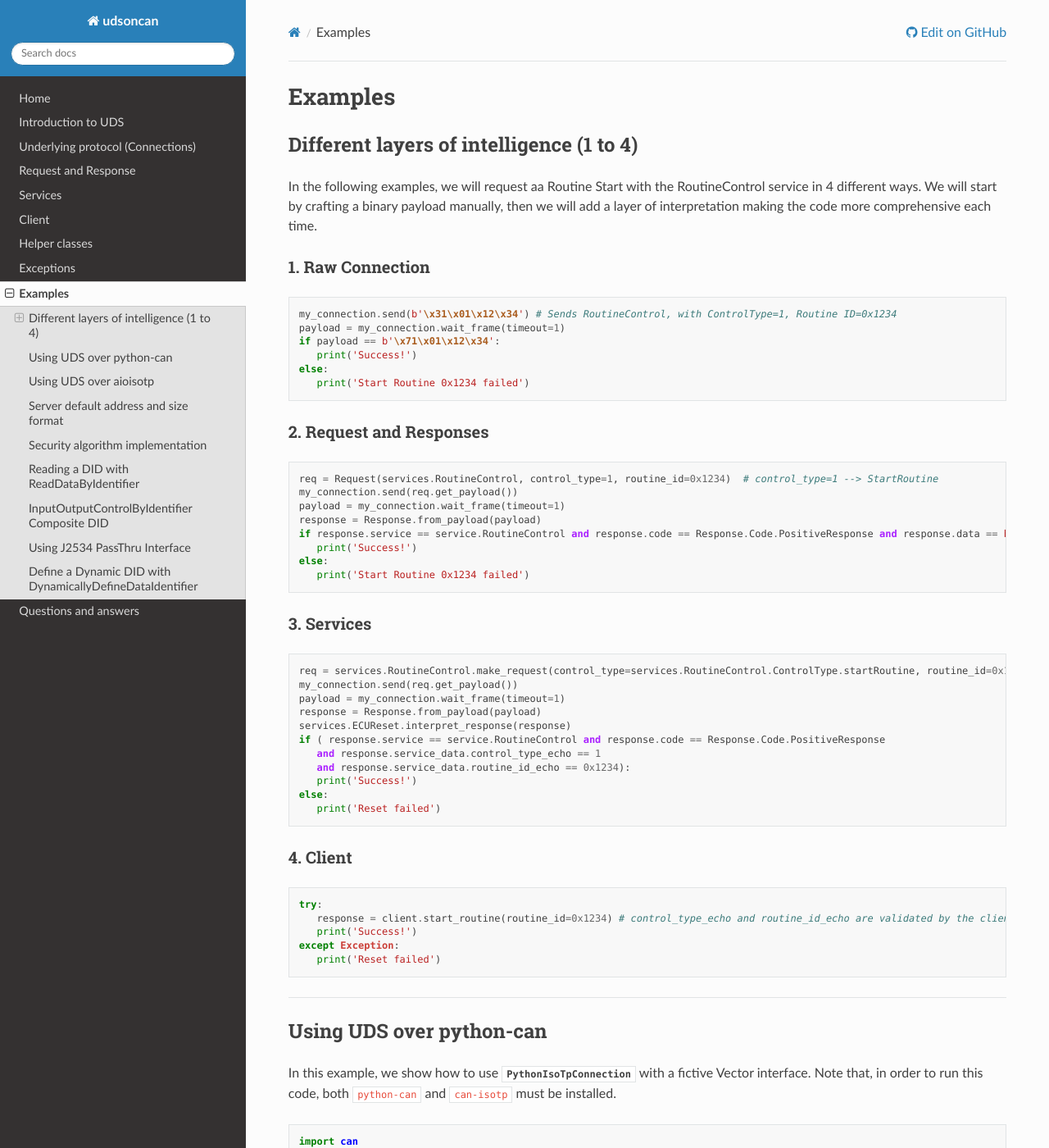
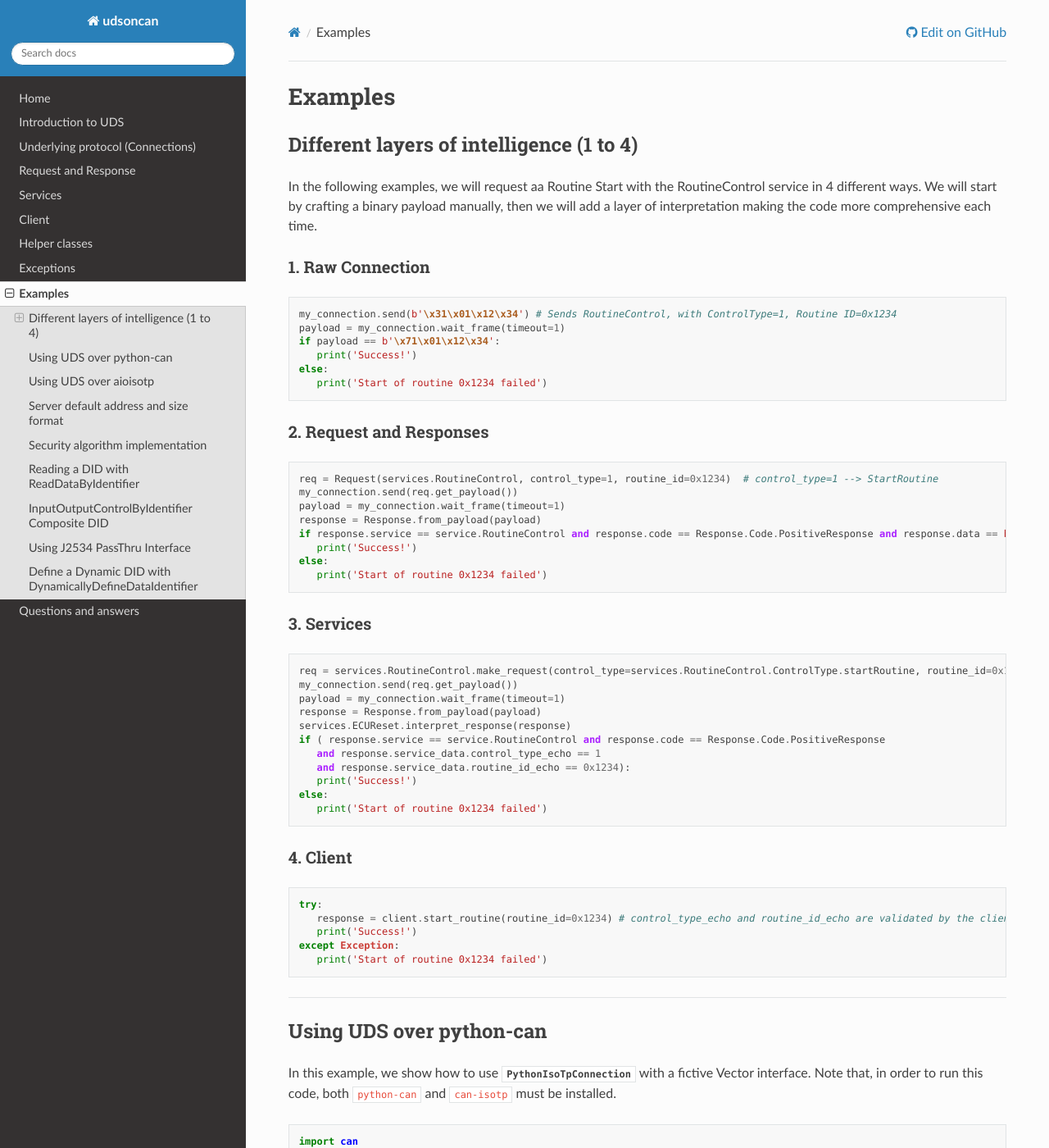
Before and after one commit to pylessard/python-udsoncan, a Sphinx documentation site: the page built from doc/source/udsoncan/examples.rst, in a window 1280 px wide and 1400 px high. Shown: the whole window at 82% size. Built offline with Sphinx 7.4.7 and the Read the Docs theme 3.1.0, drawn with Linux system fonts in a browser that asks for light colours.

Commit message:
forgot a print

```diff
--- a/doc/source/udsoncan/examples.rst
+++ b/doc/source/udsoncan/examples.rst
@@ -19,7 +19,7 @@ We will start by crafting a binary payload manually, then we will add a layer of
    if payload == b'\x71\x01\x12\x34':
       print('Success!')
    else:
-      print('Start Routine 0x1234 failed')
+      print('Start of routine 0x1234 failed')
 
 2. Request and Responses
 ########################
@@ -33,7 +33,7 @@ We will start by crafting a binary payload manually, then we will add a layer of
    if response.service == service.RoutineControl and response.code == Response.Code.PositiveResponse and response.data == b'\x01\x12\x34':
       print('Success!')
    else:
-      print('Start Routine 0x1234 failed')
+      print('Start of routine 0x1234 failed')
 
 3. Services
 ###########
@@ -50,7 +50,7 @@ We will start by crafting a binary payload manually, then we will add a layer of
       and response.service_data.routine_id_echo == 0x1234):
       print('Success!')
    else:
-      print('Reset failed')
+      print('Start of routine 0x1234 failed')
 
 4. Client
 #########
@@ -61,7 +61,7 @@ We will start by crafting a binary payload manually, then we will add a layer of
       response = client.start_routine(routine_id=0x1234) # control_type_echo and routine_id_echo are validated by the client.
       print('Success!')
    except Exception:
-      print('Reset failed')
+      print('Start of routine 0x1234 failed')
 
 -----
 
```
